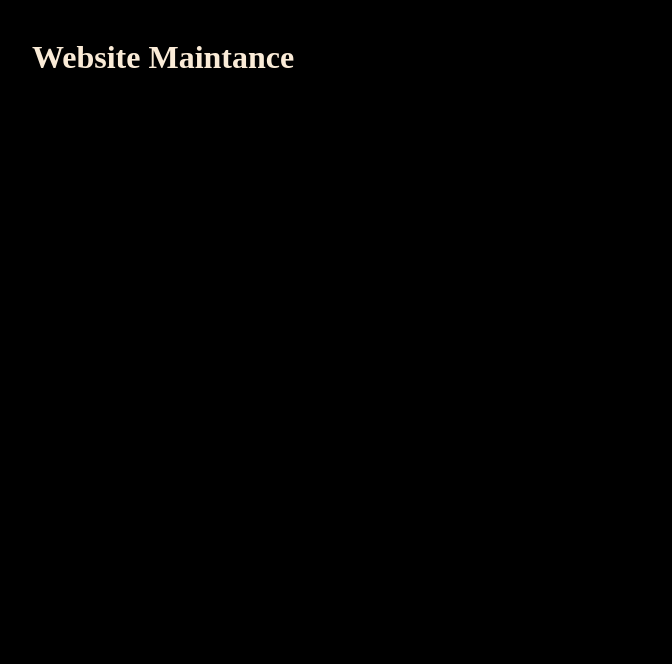
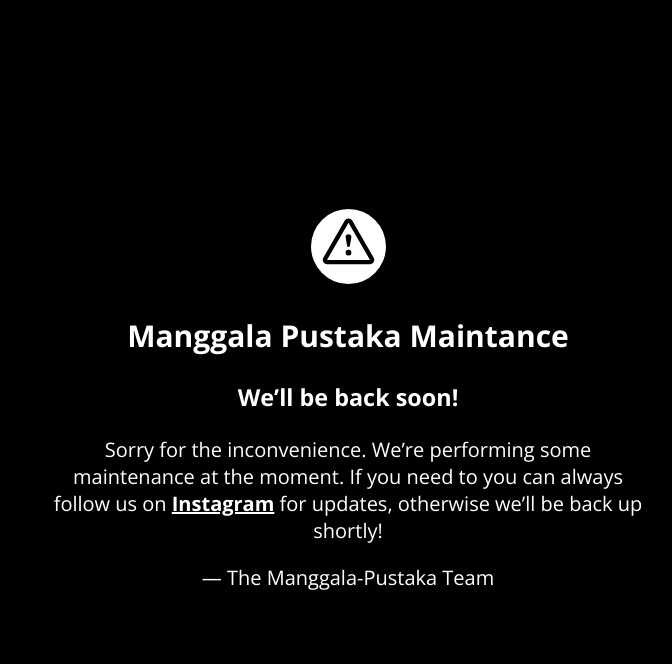
Before and after one commit to kidtzz/maintance, a plain HTML site: page index.html in a window 1280 px wide. Shown: the whole page, without its empty margins (292-964 px from the left). Drawn offline with nearby package versions, Linux system fonts and the light colour scheme.

Commit message:
update all

```diff
--- a/index.html
+++ b/index.html
@@ -6,10 +6,106 @@
         <meta name="viewport" content="width=device-width, initial-scale=1.0" />
         <title>Manggala Pustaka Maintance</title>
         <link href="style.css" rel="stylesheet" type="text/css" />
+        <link
+            href="https://fonts.googleapis.com/css?family=Open+Sans:300,400,700"
+            rel="stylesheet"
+        />
     </head>
+    <style>
+        html,
+        body {
+            padding: 0;
+            margin: 0;
+            width: 100%;
+            height: 100%;
+        }
+        * {
+            box-sizing: border-box;
+        }
+        body {
+            text-align: center;
+            padding: 0;
+            background: #000;
+            color: #fff;
+            font-family: Open Sans;
+        }
+        h1 {
+            font-size: 50px;
+            font-weight: 100;
+            text-align: center;
+        }
+        body {
+            font-family: Open Sans;
+            font-weight: 100;
+            font-size: 20px;
+            color: #fff;
+            text-align: center;
+            display: -webkit-box;
+            display: -ms-flexbox;
+            display: flex;
+            -webkit-box-pack: center;
+            -ms-flex-pack: center;
+            justify-content: center;
+            -webkit-box-align: center;
+            -ms-flex-align: center;
+            align-items: center;
+        }
+        article {
+            display: block;
+            width: 700px;
+            padding: 50px;
+            margin: 0 auto;
+        }
+        a {
+            color: #fff;
+            font-weight: bold;
+        }
+        a:hover {
+            text-decoration: none;
+        }
+        svg {
+            width: 75px;
+            margin-top: 1em;
+        }
+    </style>
     <body>
-        <div class="header">
-            <h1>Website Maintance</h1>
-        </div>
+        <article>
+            <svg xmlns="http://www.w3.org/2000/svg" viewBox="0 0 202.24 202.24">
+                <defs>
+                    <style>
+                        .cls-1 {
+                            fill: #fff;
+                        }
+                    </style>
+                </defs>
+                <title>Asset 3</title>
+                <g id="Layer_2" data-name="Layer 2">
+                    <g id="Capa_1" data-name="Capa 1">
+                        <path
+                            class="cls-1"
+                            d="M101.12,0A101.12,101.12,0,1,0,202.24,101.12,101.12,101.12,0,0,0,101.12,0ZM159,148.76H43.28a11.57,11.57,0,0,1-10-17.34L91.09,31.16a11.57,11.57,0,0,1,20.06,0L169,131.43a11.57,11.57,0,0,1-10,17.34Z"
+                        />
+                        <path
+                            class="cls-1"
+                            d="M101.12,36.93h0L43.27,137.21H159L101.13,36.94Zm0,88.7a7.71,7.71,0,1,1,7.71-7.71A7.71,7.71,0,0,1,101.12,125.63Zm7.71-50.13a7.56,7.56,0,0,1-.11,1.3l-3.8,22.49a3.86,3.86,0,0,1-7.61,0l-3.8-22.49a8,8,0,0,1-.11-1.3,7.71,7.71,0,1,1,15.43,0Z"
+                        />
+                    </g>
+                </g>
+            </svg>
+            <h2>Manggala Pustaka Maintance</h2>
+            <h3>We&rsquo;ll be back soon!</h3>
+            <div>
+                <p>
+                    Sorry for the inconvenience. We&rsquo;re performing some
+                    maintenance at the moment. If you need to you can always
+                    follow us on
+                    <a href="https://www.instagram.com/manggalapustaka/"
+                        >Instagram</a
+                    >
+                    for updates, otherwise we&rsquo;ll be back up shortly!
+                </p>
+                <p>&mdash; The Manggala-Pustaka Team</p>
+            </div>
+        </article>
     </body>
 </html>
```
